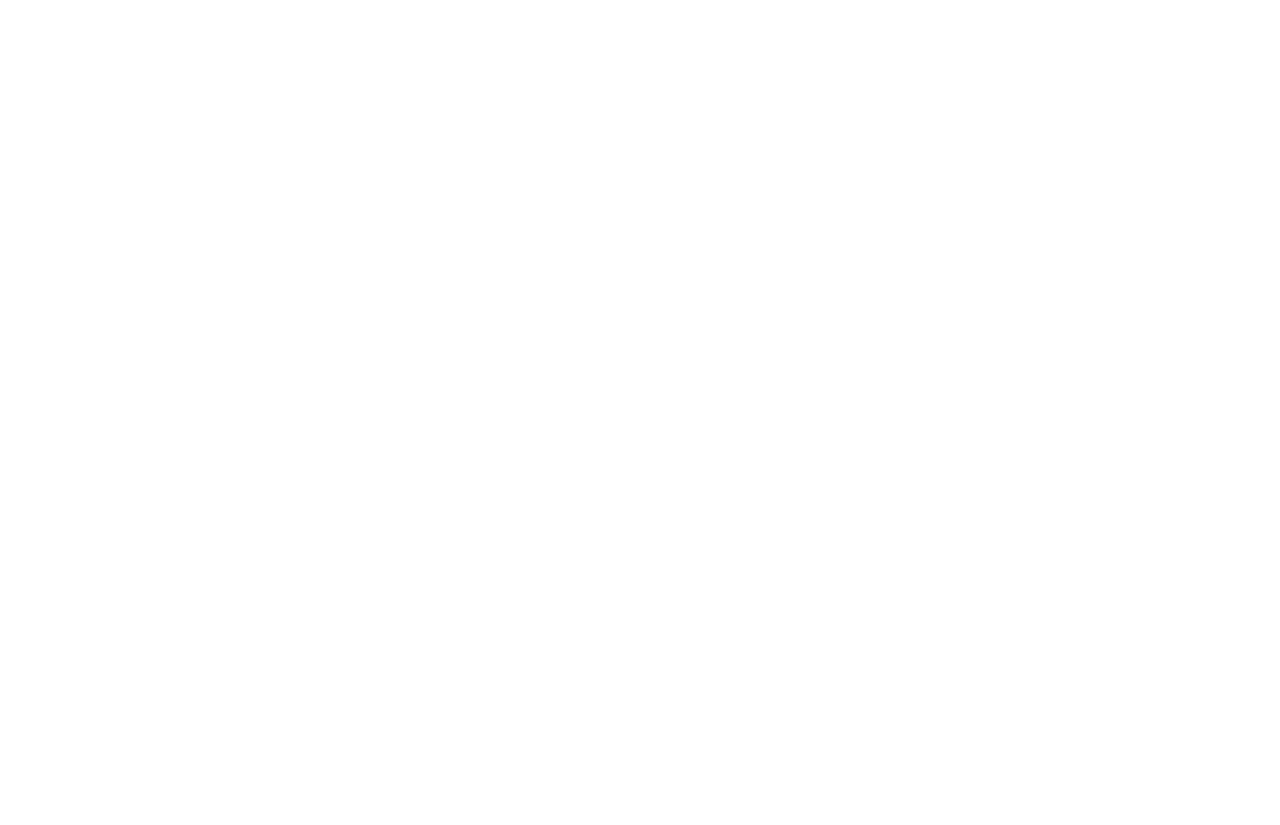
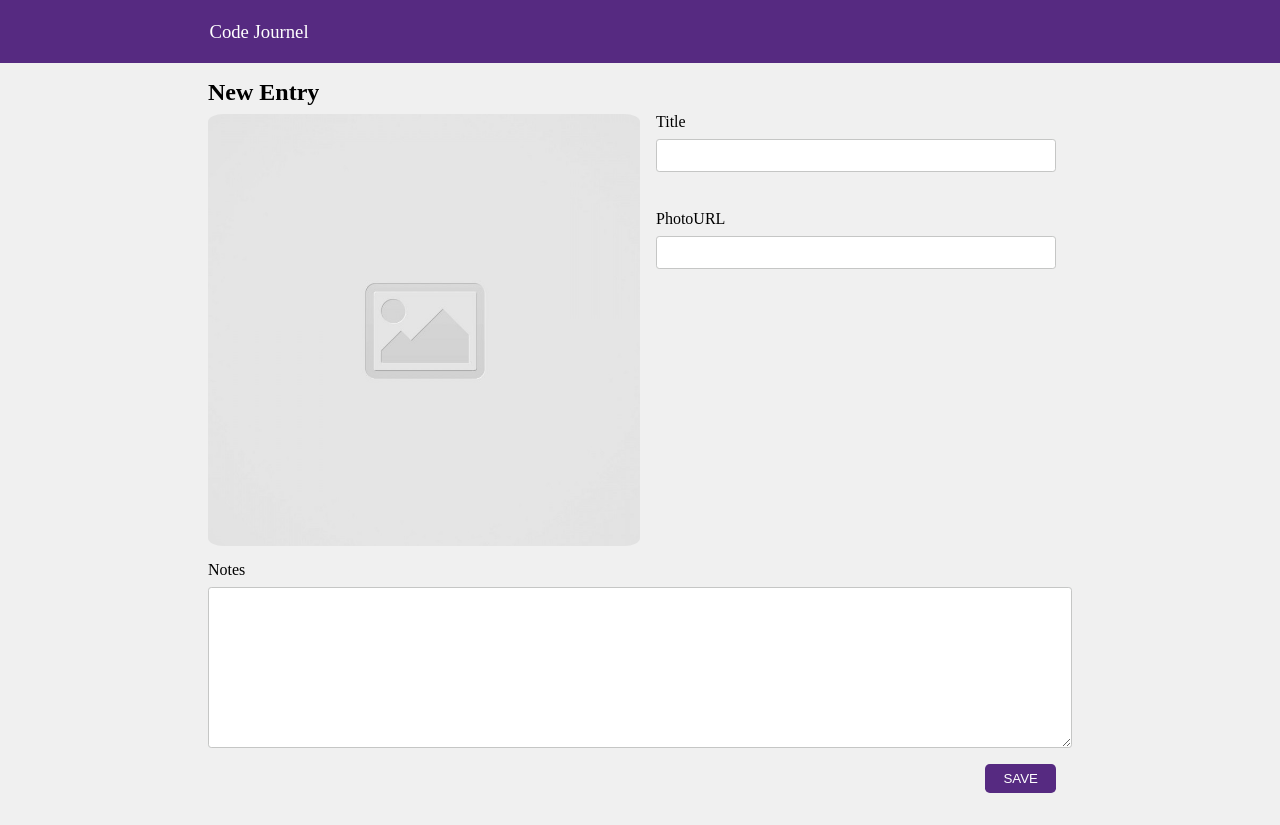
Before and after one commit to louis-zhangxa/code-journal, a website: page index.html in a window 1280 px wide. Before the commit the page ends 800 px from the top, so only its background shows below. Drawn offline with Linux system fonts and the light colour scheme.

Commit message:
Listen for the submit event on the entry form. #3

```diff
--- a/css/styles.css
+++ b/css/styles.css
@@ -0,0 +1,102 @@
+header {
+  background-color: #562a81;
+  padding: 2px;
+}
+
+.header h3 {
+  color: white;
+  padding-left: 1rem;
+  font-weight: 100;
+}
+
+.user-entry {
+  background-color: #f0f0f0;
+  padding: 1rem;
+}
+
+.user-entry h2 {
+  margin: 0;
+}
+
+.user-entry img {
+  display: block;
+  padding: 0.5rem 0;
+  width: 100%;
+  border-radius: 1rem;
+  border: 0 solid transparent;
+}
+
+.user-entry label,
+.user-entry input,
+.user-entry textarea {
+  display: block;
+  width: 100%;
+}
+
+.user-entry label {
+  padding-top: 1.5rem;
+  padding-bottom: 0.5rem;
+}
+
+.user-entry input,
+.user-entry textarea {
+  border: 1px solid #c5c6c5;
+  border-radius: 0.2rem;
+  padding: 0.3rem;
+}
+
+.user-entry button {
+  display: block;
+  margin: 1rem;
+  background-color: #562a81;
+  color: white;
+  padding: 0.3rem 1rem;
+  border-color: transparent;
+  border-radius: 0.3rem;
+}
+
+.form-actions {
+  display: flex;
+  justify-content: flex-end;
+}
+
+@media only screen and (min-width: 580px) {
+  body {
+    background-color: #f0f0f0;
+  }
+
+  .header {
+    width: 70%;
+    margin: auto;
+  }
+
+  .user-entry {
+    width: 70%;
+    margin: auto;
+  }
+
+  .flex {
+    display: flex;
+  }
+
+  .input {
+    padding: 0 1rem;
+  }
+
+  .user-entry img {
+    display: inline-block;
+    width: 50%;
+  }
+
+  .user-entry label,
+  .user-entry input {
+    display: inline-block;
+    width: 100%;
+    padding-top: 0.4rem;
+  }
+
+  .user-entry input {
+    margin-bottom: 2rem;
+    padding: 0.5rem;
+  }
+}
--- a/index.html
+++ b/index.html
@@ -17,8 +17,30 @@
 </head>
 <body>
   <header>
+    <div class="header">
+      <h3>Code Journel</h3>
+    </div>
   </header>
   <main>
+    <div data-view="entry-form">
+      <form action="" class="user-entry">
+        <h2>New Entry</h2>
+        <div class="flex">
+          <img src="images/placeholder-image-square.jpg" alt="placeholder" id="user-image">
+          <div class="input">
+            <label for="Title">Title</label>
+            <input required type="text" name="Title" id="Title">
+            <label for="PhotoURL">PhotoURL</label>
+            <input required type="URL" name="PhotoURL" id="PhotoURL">
+          </div>
+        </div>
+        <label for="Notes">Notes</label>
+        <textarea required name="Notes" id="Notes" cols="20" rows="10"></textarea>
+        <div class="form-actions">
+          <button type="submit" id="submit">SAVE</button>
+        </div>
+      </form>
+    </div>
   </main>
   <script src="js/data.js"></script>
   <script src="js/main.js"></script>
--- a/js/main.js
+++ b/js/main.js
@@ -0,0 +1,38 @@
+var $photoUrl = document.querySelector('#PhotoURL');
+var $userIMG = document.querySelector('#user-image');
+
+$photoUrl.addEventListener('input', function (event) {
+  $userIMG.setAttribute('src', event.target.value);
+  if (event.target.value === '') {
+    $userIMG.setAttribute('src', 'images/placeholder-image-square.jpg');
+  }
+}
+);
+
+var url = $photoUrl.addEventListener('input', function (event) {
+  url = event.target.value;
+});
+
+var $Title = document.querySelector('#Title');
+var title = $Title.addEventListener('input', function (event) {
+  title = event.target.value;
+});
+
+var $Notes = document.querySelector('#Notes');
+var notes = $Notes.addEventListener('input', function (event) {
+  notes = event.target.value;
+});
+
+function submitNote(event) {
+  var userNote = {
+    Title: title,
+    PhotoUrl: url,
+    Notes: notes
+  };
+  data.entries.push(userNote);
+  data.nextEntryId++;
+  event.preventDefault();
+}
+
+var $submit = document.querySelector('#submit');
+$submit.addEventListener('click', submitNote);
```
